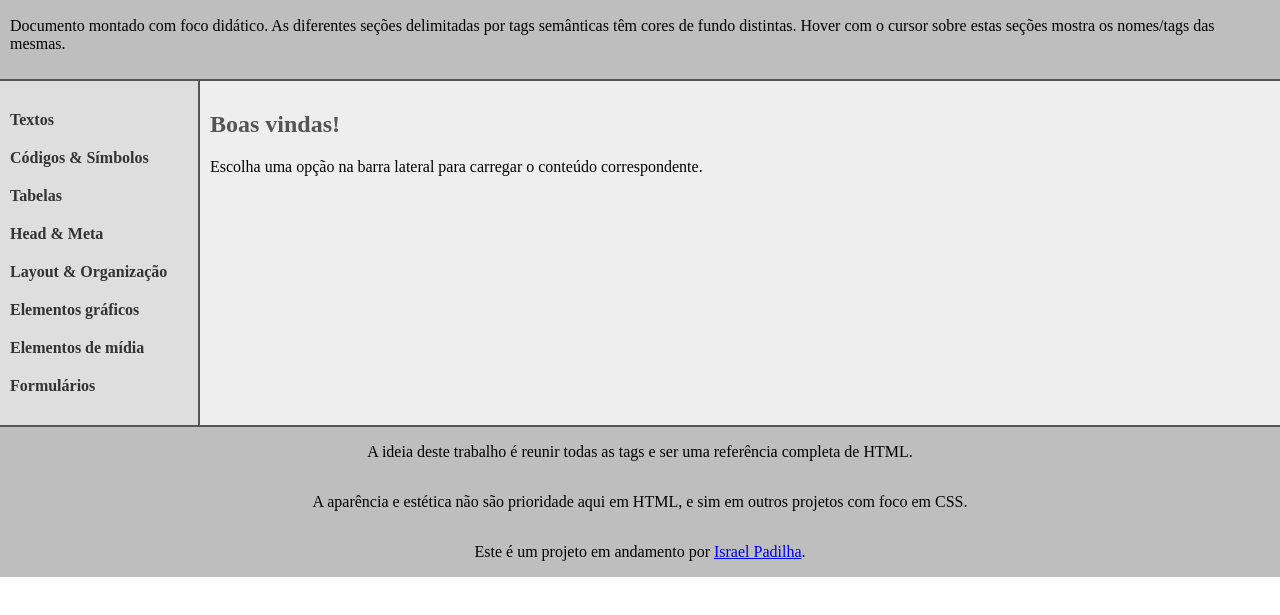
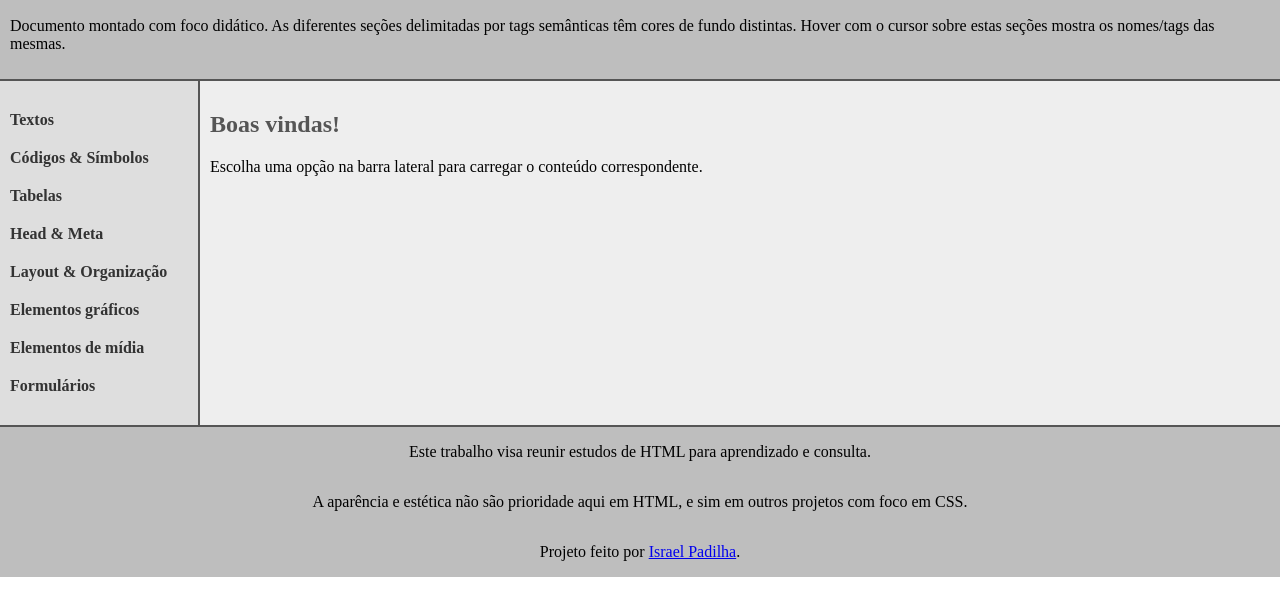
Before and after one commit to ispadilha/html-studies, a plain HTML site: page index.html in a window 1280 px wide. Shown: the part 89-704 px from the top of the page. Drawn offline with Linux system fonts and the light colour scheme.

Commit message:
Updated details text

```diff
--- a/index.html
+++ b/index.html
@@ -37,9 +37,9 @@
     </div>
 
     <footer title="footer">
-        <p>A ideia deste trabalho é reunir todas as tags e ser uma referência completa de HTML.</p>
+        <p>Este trabalho visa reunir estudos de HTML para aprendizado e consulta.</p>
         <p>A aparência e estética não são prioridade aqui em HTML, e sim em outros projetos com foco em CSS.</p>
-        <p>Este é um projeto em andamento por <a href="https://github.com/ispadilha">Israel Padilha</a>.</p>
+        <p>Projeto feito por <a href="https://github.com/ispadilha">Israel Padilha</a>.</p>
     </footer>
 
     <script src="script.js"></script>
```
